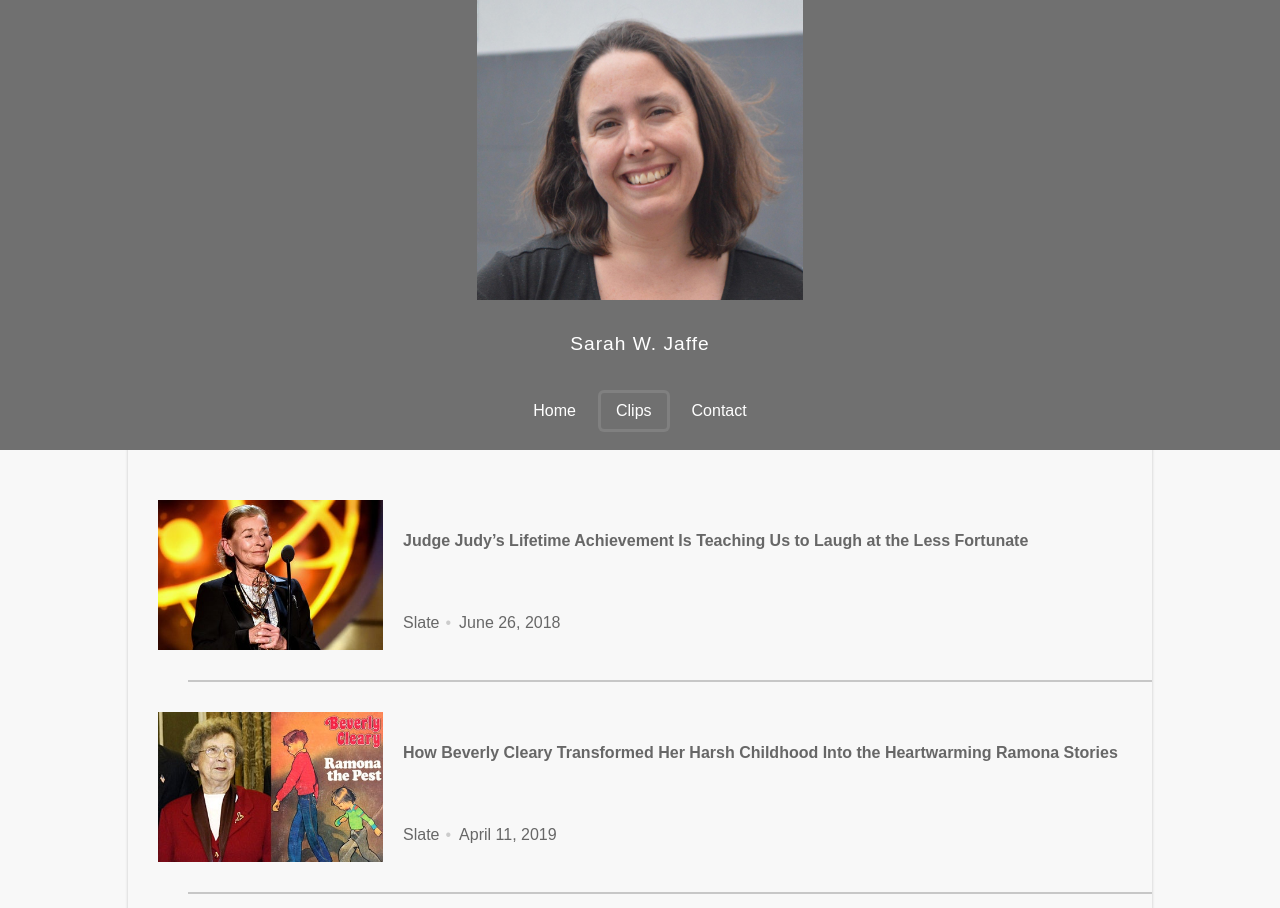
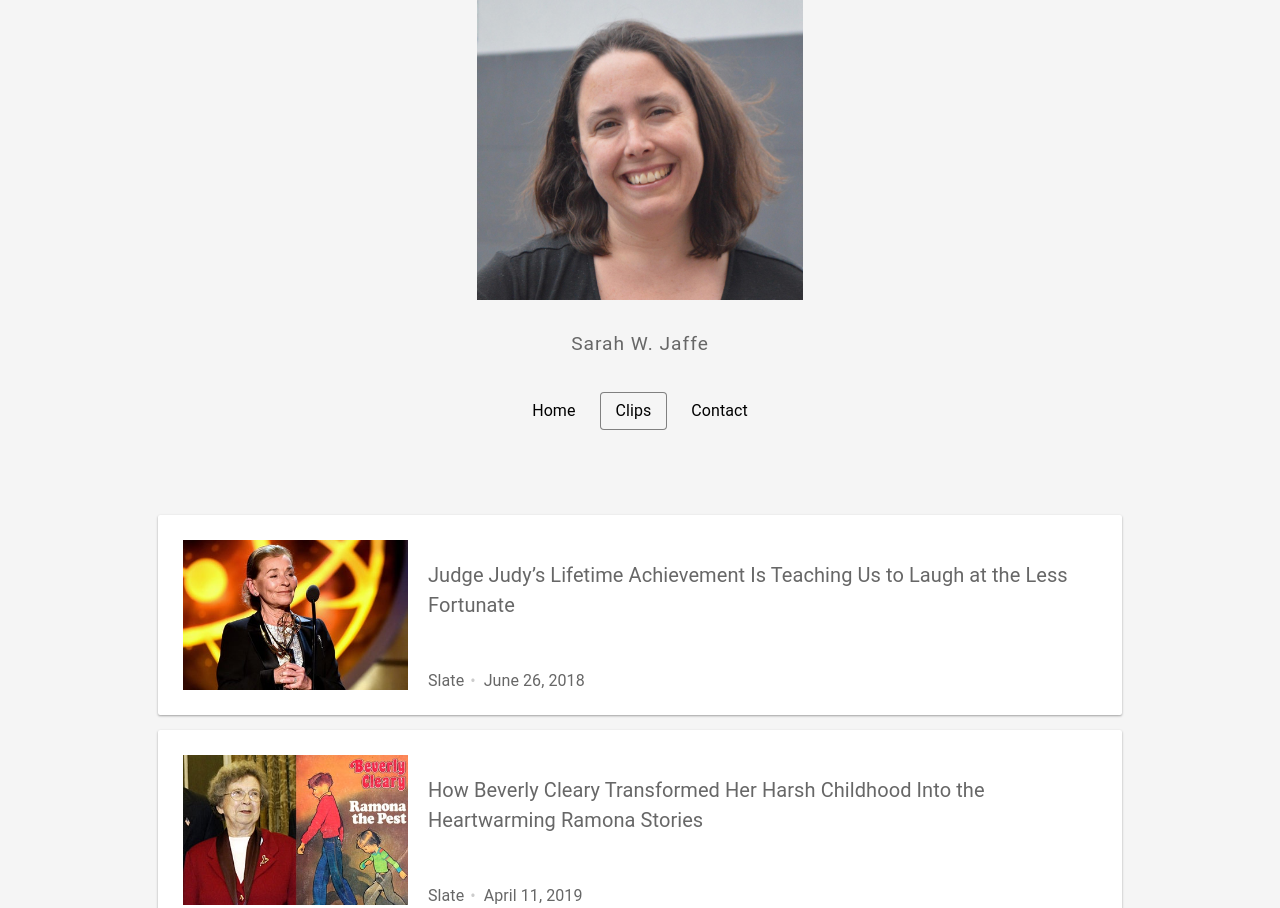
Before and after one commit to abbreviatedman/sarah-jaffe-writing-website, a plain HTML site: page clips.html in a window 1280 px wide. Shown: the top 908 px of the page. Drawn offline with Linux system fonts and the light colour scheme.

Commit message:
Adds basic desktop layout.

```diff
--- a/addClips.js
+++ b/addClips.js
@@ -26,8 +26,4 @@ clips.forEach(({title, link, publication, date, photo}, i) => {
   )
 
   document.querySelector('.main').innerHTML += clipContainer;
-
-  if (i !== clips.length - 1) {
-    document.querySelector('.main').innerHTML += `<div class="hr"></div>`;
-  }
 })
--- a/clips.html
+++ b/clips.html
@@ -16,7 +16,7 @@
       </section>
     </section>
     <script src="./sticky.js"></script>
-    <script src="header.js"></script>
+    <script src="./header.js"></script>
     <script src="./clips.js"></script>
     <script src="./addClips.js"></script>
   </body>
--- a/style.css
+++ b/style.css
@@ -4,7 +4,8 @@
 
 .app {
   margin: 0px;
-  font-family: 'Oswald', sans-serif;
+  font-family: 'Roboto', sans-serif;
+  letter-spacing: .005em;
   font-weight: 400;
   line-height: 50px;
   width: 100%;
@@ -12,7 +13,7 @@
   flex-direction: column;
   align-items: center;
   justify-content: center;
-  background-color: #f8f8f8;
+  background-color: #f5f5f5;
   color: #676767;
 }
 
@@ -35,6 +36,7 @@ body.sticky {
 }
 
 .header {
+  background-color: #f5f5f5;
   text-align: center;
   transition: all 0.3s linear 0.2s;
 }
@@ -47,9 +49,8 @@ body.sticky {
   top: 300px;
   left: 0;
   height: 150px;
-  line-height: 50px;
+  lline-height: 50px;
   width: 100%;
-  background-color: #707070;
   color: #676767;
   transition: all 0.1s linear 0.2s;
   margin-left: 0%;
@@ -58,7 +59,6 @@ body.sticky {
 .name {
   font-size: 1.2em;
   letter-spacing: 1px;
-  color: white;
 }
 
 .nav {
@@ -68,6 +68,7 @@ body.sticky {
 }
 
 .nav-area.sticky {
+  background-color: #f5f5f5;
   transform: translateY(-300px);
   opacity: 0.8;
   transition: all 0.1s linear 0.2s;
@@ -78,7 +79,6 @@ body.sticky {
   top: 0;
   left: 0;
   width: 100%;
-  background: #707070;
   height: 300px;
   overflow: hidden;
   transition: all 0.3s linear 0.2s;
@@ -102,7 +102,6 @@ body.sticky {
 }
 
 .menu-item {
-  color: white;
   display: inline-block;
   padding: 10px 15px;
   margin: 5px;
@@ -110,15 +109,16 @@ body.sticky {
   text-decoration: none;
   border-radius: 3px;
   transition: all 0.3s ease;
+  color: black;
 }
 
 .menu-item:hover {
-  box-shadow: 0 0 0 1px #fff;
-  transition: all 0.3s ease;
+  outline: 0.1em dotted grey;
+  transition: all 0.8s ease;
 }
 
 .current {
-  box-shadow: 0 0 0 3px grey;
+  box-shadow: 0 0 0 1px grey;
 }
 
 .small-photo {
@@ -129,16 +129,32 @@ body.sticky {
 .main {
   display: flex;
   flex-direction: column;
-  width: 80%;
-  min-width: 80%;
+  width: 80vw;
   min-height: 800px;
   padding: 500px 30px 30px 30px;
-  box-shadow: 0 0 3px rgba(0, 0, 0, 0.2);
+}
+
+.main-body, .clip {
+  border-radius: 2px;
+  background: #fff;
+  box-sizing: border-box;
+  box-shadow: 0 1px 3px rgba(0, 0, 0, 0.12), 0 1px 2px rgba(0, 0, 0, 0.24);
+  transition: all .3s cubic-bezier(.25, .8, .25, 1);
+  padding: 25px;
 }
 
 .clip {
   height: 100%;
+  width: 100%;
+  margin-top: 15px;
+  display: flex;
 }
+
+.clip:hover {
+  z-index: 1;
+  box-shadow: 0 0 6px rgba(0, 0, 0, 0.16), 0 3px 6px rgba(0, 0, 0, 0.23);
+}
+
 
 .clip-link {
   text-decoration: none;
@@ -163,12 +179,6 @@ body.sticky {
   border-radius: 3px;
 }
 
-.clip-main:hover {
-  border: 1px solid grey;
-  box-shadow: 0 0 0 1px ##707070;
-  transition: all 0.3s ease;
-}
-
 .clip-content {
   display: flex;
   flex-direction: column;
@@ -176,7 +186,8 @@ body.sticky {
 }
 
 .clip-title {
-  font-weight: 600;
+  font-size: 20px;
+  line-height: 30px;
 }
 
 .clip-info {
@@ -192,7 +203,6 @@ body.sticky {
 
 .hr {
   height: 1px;
-  width: 100%;
   border: 1px solid rgba(0, 0, 0, 0.2);
   margin: 30px;
 }
```
Also changed, not shown: contact.html (+9 -5 lines), index.html (+2 -0 lines).
